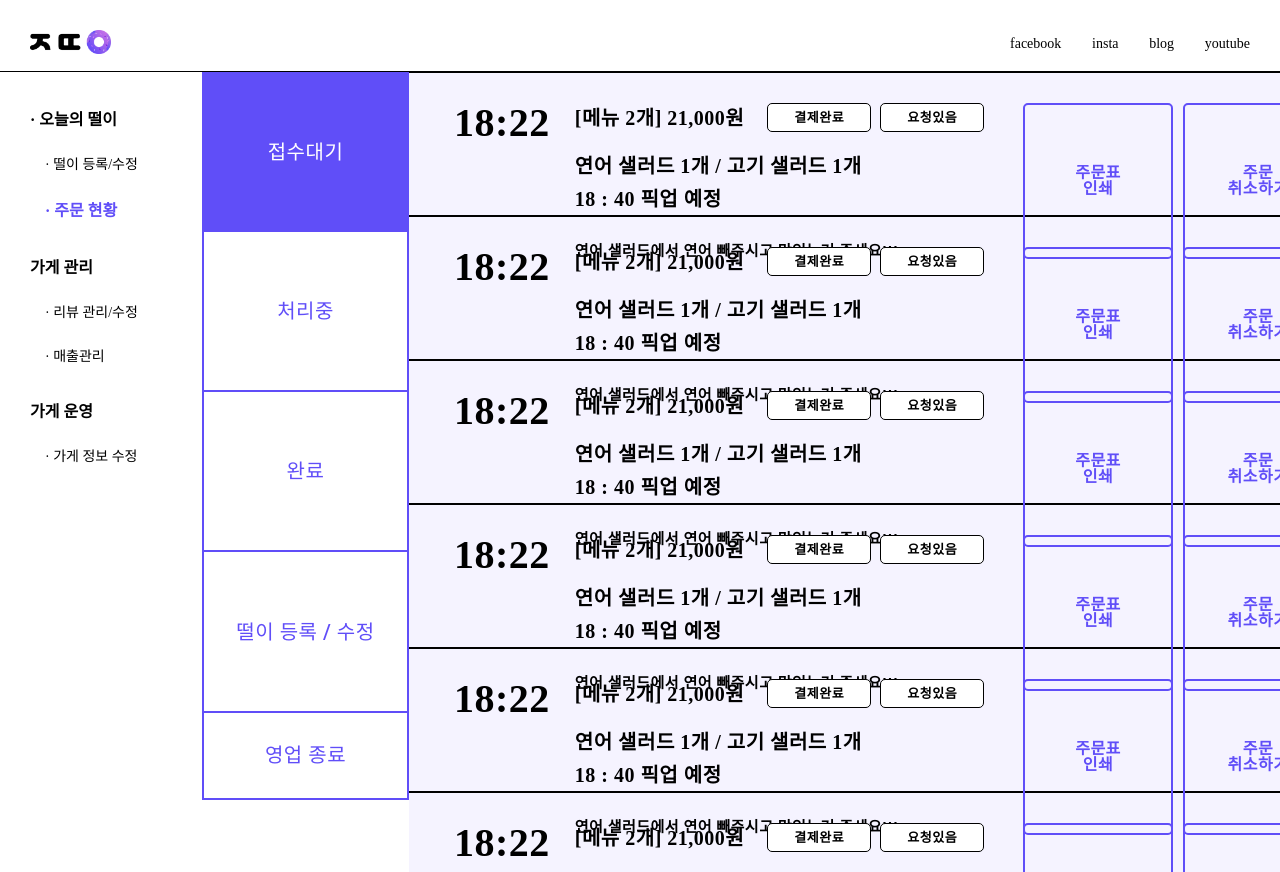
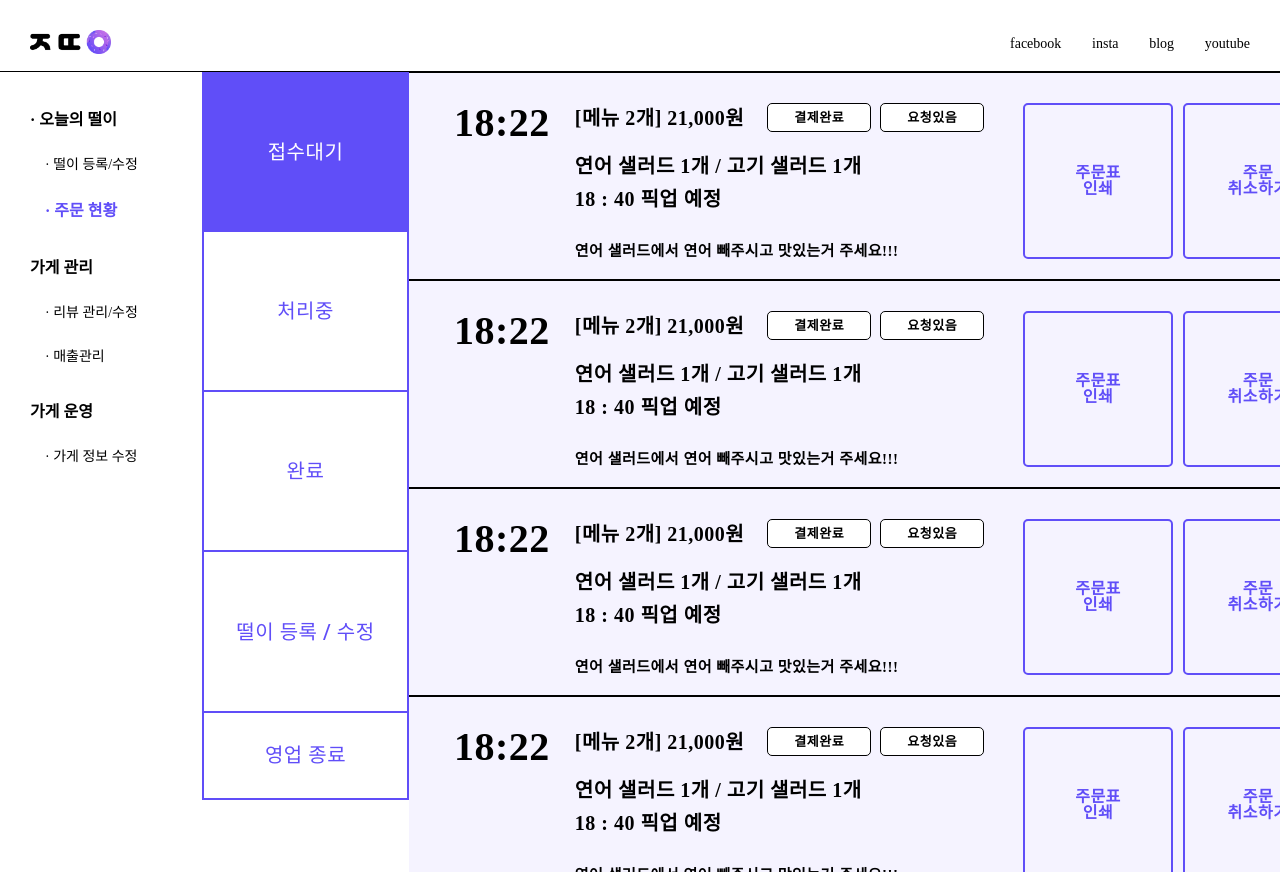
Before and after one commit to raoniee/Jaetteoli-React-Project, a React (Create React App) app: page /today/order in a window 1280 px wide. Built offline with nearby package versions, Linux system fonts and the light colour scheme; a web font is replaced by a local one.

Commit message:
오늘의 주문 css 수정

```diff
--- a/src/component/main/Layout/orderItems/OrderItem.module.css
+++ b/src/component/main/Layout/orderItems/OrderItem.module.css
@@ -1,6 +1,7 @@
 .outer-container {
     box-sizing: border-box;
     min-width: 1145px;
+    min-height: 208px;
     width: 100%;
     height: 18%;
     background-color: #F5F3FF;
```
